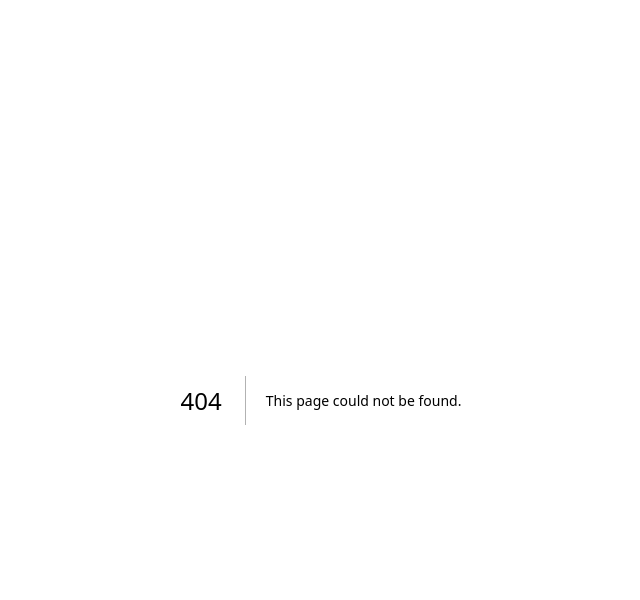
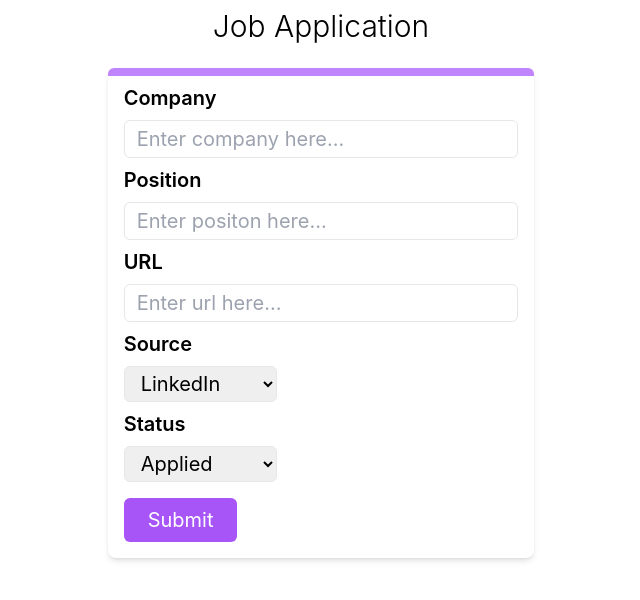
Before and after one commit to codesydney/job-tracker, a Next.js app: page /appform in a window 1280 px wide. Before the commit this address had no page. Shown: the top 600 px of the page, without its empty margins (319-959 px from the left). Built offline with nearby package versions, Linux system fonts and the light colour scheme.

Commit message:
Creates appform to collect job listing data

```diff
--- /dev/null
+++ b/src/pages/appform.tsx
@@ -0,0 +1,143 @@
+import type { NextPage } from 'next';
+import { useForm, SubmitHandler, useWatch } from 'react-hook-form';
+import axios from 'axios';
+import { useRouter } from 'next/router';
+
+enum SourceEnum {
+  LinkedIn = 'LinkedIn',
+  Seek = 'Seek',
+}
+
+enum StatusEnum {
+  APPLIED = 'Applied',
+  REJECTED = 'Rejected',
+  PHONE_SCREEN = 'Phone Screen',
+  INTERVIEW = 'Interview',
+  JOB_OFFER = 'Job Offer',
+}
+
+interface IAppForm {
+  company: String;
+  position: String;
+  url: String;
+  source: SourceEnum;
+  status: StatusEnum;
+}
+
+const AppForm: NextPage = () => {
+  const router = useRouter();
+
+  const {
+    register,
+    watch,
+    handleSubmit,
+    formState: { errors },
+  } = useForm<IAppForm>();
+
+  const onSubmit: SubmitHandler<IAppForm> = (data) =>
+    axios
+      .post('api/v1/job-listings', {
+        url: data.url,
+        source: data.source,
+        position: data.position,
+        company: data.company,
+      })
+      .then(function (response) {
+        console.log(response);
+        localStorage.setItem('jobLisId', JSON.parse(response.data.id));
+
+        axios
+          .post('api/v1/applications', {
+            jobListingId: response.data.id,
+            status: data.status,
+          })
+          .then(function (response) {
+            console.log(response);
+
+            router.push('/jdform');
+          })
+          .catch(function (error) {
+            console.log(error);
+          });
+      })
+      .catch(function (error) {
+        console.log(error);
+      });
+
+  return (
+    <div className='grid grid-cols-12 text-xl'>
+      <div className='flex flex-col col-span-10 col-start-2 md:col-span-4 md:col-start-5'>
+        <span className='text-3xl font-light my-2 self-center'>
+          Job Application
+        </span>
+        <form
+          name='job_application'
+          className='flex flex-col shadow-md rounded-lg text-left mt-4'
+          onSubmit={handleSubmit(onSubmit)}
+        >
+          <div className='h-2 bg-purple-400 rounded-t-md'></div>
+          <label htmlFor='company' className='font-semibold ml-4 py-2'>
+            Company
+          </label>
+          {errors.company && 'Company name is required'}
+          <input
+            type='text'
+            placeholder='Enter company here...'
+            className='border px-3 py-1 mx-4 hover:outline-none focus:outline-none focus:ring-indigo-500 focus:ring-1 rounded-md'
+            {...register('company', { required: true })}
+          />
+          <label htmlFor='position' className='font-semibold ml-4 py-2'>
+            Position
+          </label>
+          {errors.position && 'Position is required'}
+          <input
+            type='text'
+            placeholder='Enter positon here...'
+            className='border px-3 py-1 mx-4 hover:outline-none focus:outline-none focus:ring-indigo-500 focus:ring-1 rounded-md'
+            {...register('position', { required: true })}
+          />
+          <label htmlFor='url' className='font-semibold ml-4 py-2'>
+            URL
+          </label>
+          {errors.url && 'url is required'}
+          <input
+            type='text'
+            placeholder='Enter url here...'
+            className='border px-3 py-1 mx-4 hover:outline-none focus:outline-none focus:ring-indigo-500 focus:ring-1 rounded-md'
+            {...register('url', { required: true })}
+          />
+          <label htmlFor='source' className='font-semibold ml-4 py-2'>
+            Source
+          </label>
+          <select
+            className='max-w-[36%] border px-3 py-1 mx-4 hover:outline-none focus:outline-none focus:ring-indigo-500 focus:ring-1 rounded-md'
+            {...register('source')}
+          >
+            <option value='LinkedIn'>LinkedIn</option>
+            <option value='Seek'>Seek</option>
+          </select>
+          <label htmlFor='status' className='font-semibold ml-4 py-2'>
+            Status
+          </label>
+          <select
+            className='max-w-[36%] border px-3 py-1 hover:outline-none focus:outline-none focus:ring-indigo-500 focus:ring-1 rounded-md mx-4'
+            {...register('status')}
+          >
+            <option value='APPLIED'>Applied</option>
+            <option value='REJECTED'>Rejected</option>
+            <option value='PHONE_SCREEN'>Phone Screen</option>
+            <option value='INTERVIEW'>Interview</option>
+            <option value='JOB_OFFER'>Job Offer</option>
+          </select>
+          <button
+            type='submit'
+            className='my-4 ml-4 self-start bg-purple-500 text-white py-2 px-6 rounded-md hover:bg-purple-600'
+          >
+            Submit
+          </button>
+        </form>
+      </div>
+    </div>
+  );
+};
+export default AppForm;
```
